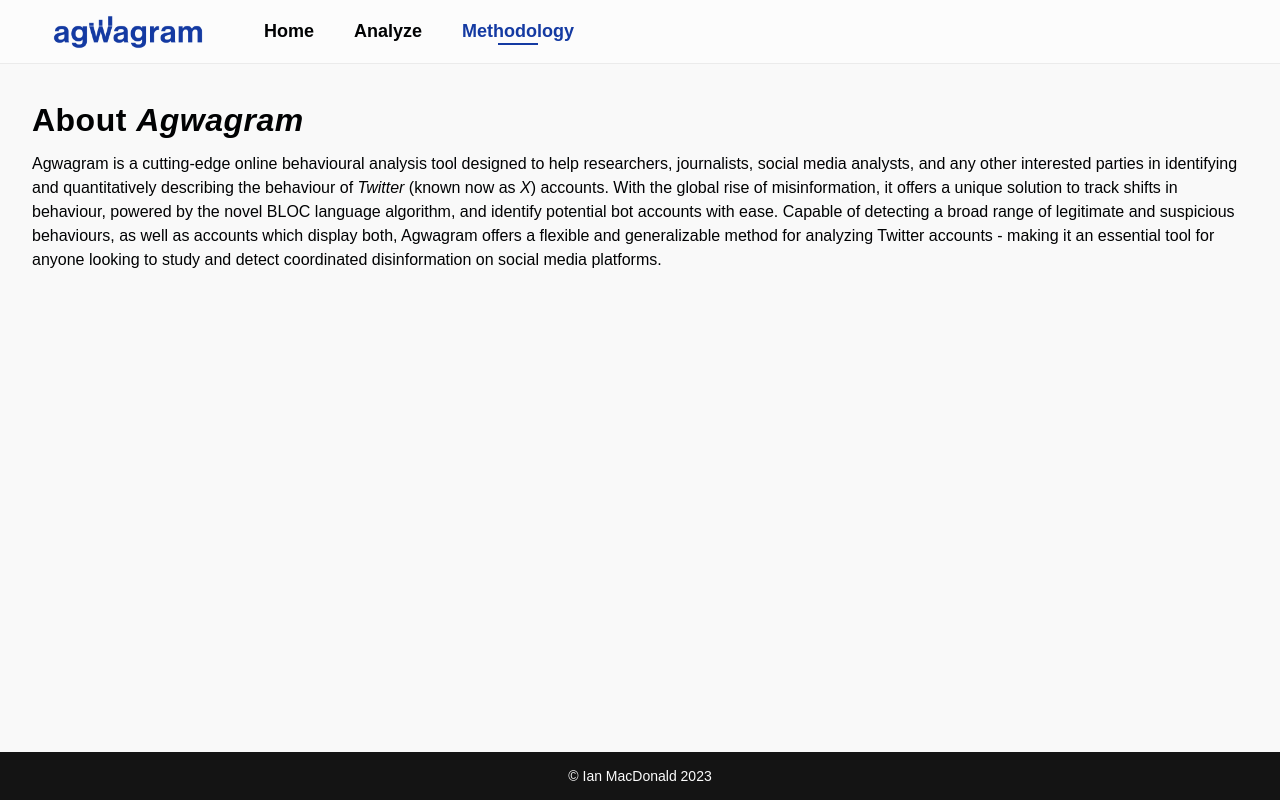
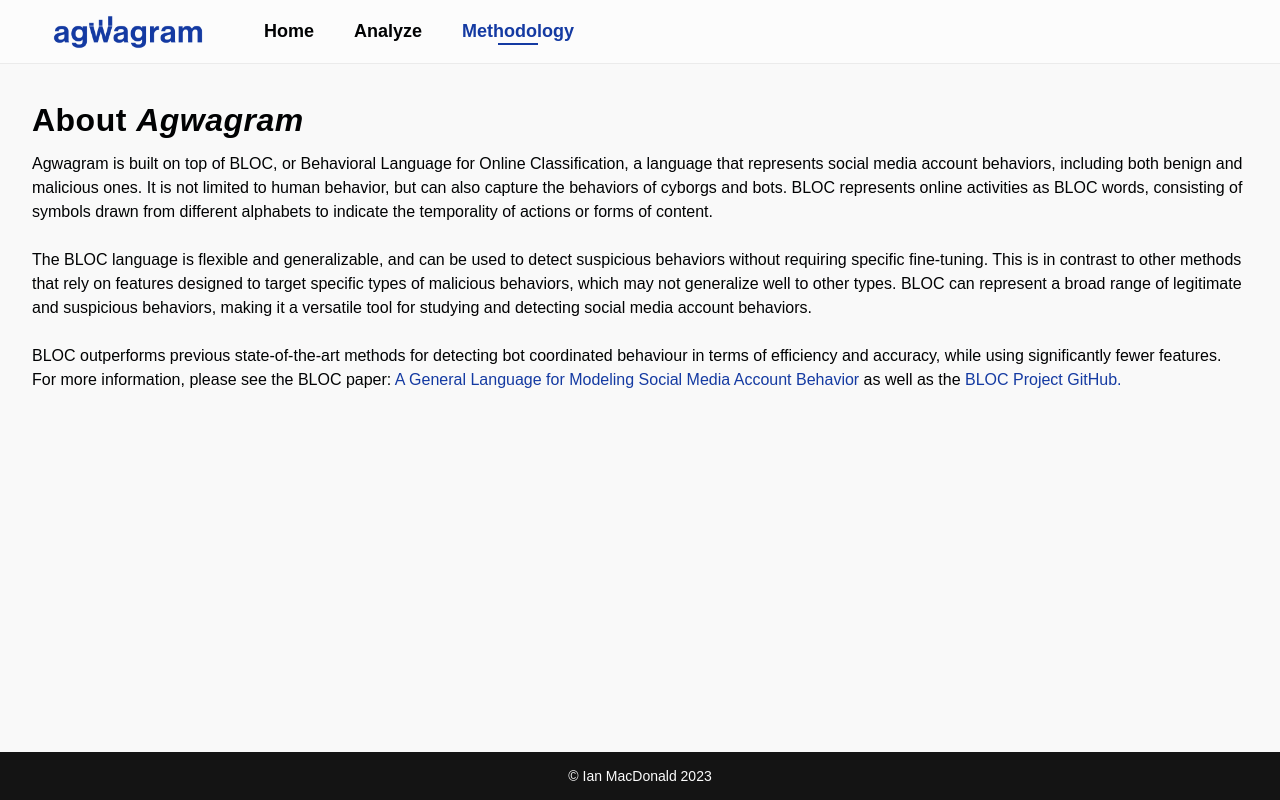
Before and after one commit to immacdonald/agwagram, a React (Vite) app in the folder agwagram/: page /methodology in a window 1280 px wide. Built offline with nearby package versions, Linux system fonts and the light colour scheme; a web font is replaced by a local one.

Commit message:
Migrated the Methodology page to new frontend

```diff
--- a/agwagram/src/pages/Methodology.tsx
+++ b/agwagram/src/pages/Methodology.tsx
@@ -2,13 +2,22 @@ function Methodology() {
     return (
         <div>
             <h1>About <em>Agwagram</em></h1>
-            <p>Agwagram is a cutting-edge online behavioural analysis tool designed to help researchers, journalists, social media analysts,
-            and any other interested parties in identifying and quantitatively describing the behaviour of <em>Twitter</em> (known now as <em>X</em>) accounts.
-            With the global rise of misinformation, it offers a unique solution to track shifts in
-            behaviour, powered by the novel BLOC language algorithm, and identify potential bot accounts with ease.
-            Capable of detecting a broad range of legitimate and suspicious behaviours, as well as accounts which display both,
-            Agwagram offers a flexible and generalizable method for analyzing Twitter accounts -
-            making it an essential tool for anyone looking to study and detect coordinated disinformation on social media platforms.
+            <p>
+                Agwagram is built on top of BLOC, or Behavioral Language for Online Classification, a language that represents social media account behaviors, including both benign and malicious ones.
+                It is not limited to human behavior, but can also capture the behaviors of cyborgs and bots.
+                BLOC represents online activities as BLOC words, consisting of symbols drawn from different alphabets to indicate the temporality of actions or forms of content.
+            </p>
+            <br/>
+            <p>
+                The BLOC language is flexible and generalizable, and can be used to detect suspicious behaviors without requiring specific fine-tuning.
+                This is in contrast to other methods that rely on features designed to target specific types of malicious behaviors, which may not generalize well to other types.
+                BLOC can represent a broad range of legitimate and suspicious behaviors, making it a versatile tool for studying and detecting social media account behaviors.
+            </p>
+            <br/>
+            <p>
+                BLOC outperforms previous state-of-the-art methods for detecting bot coordinated behaviour in terms of efficiency and accuracy, while using significantly fewer features.
+                For more information, please see the BLOC paper: <a href="https://arxiv.org/abs/2211.00639">A General Language for Modeling Social Media Account Behavior</a> as
+                well as the <a href="https://github.com/anwala/bloc">BLOC Project GitHub.</a>
             </p>
         </div>
     );
```
